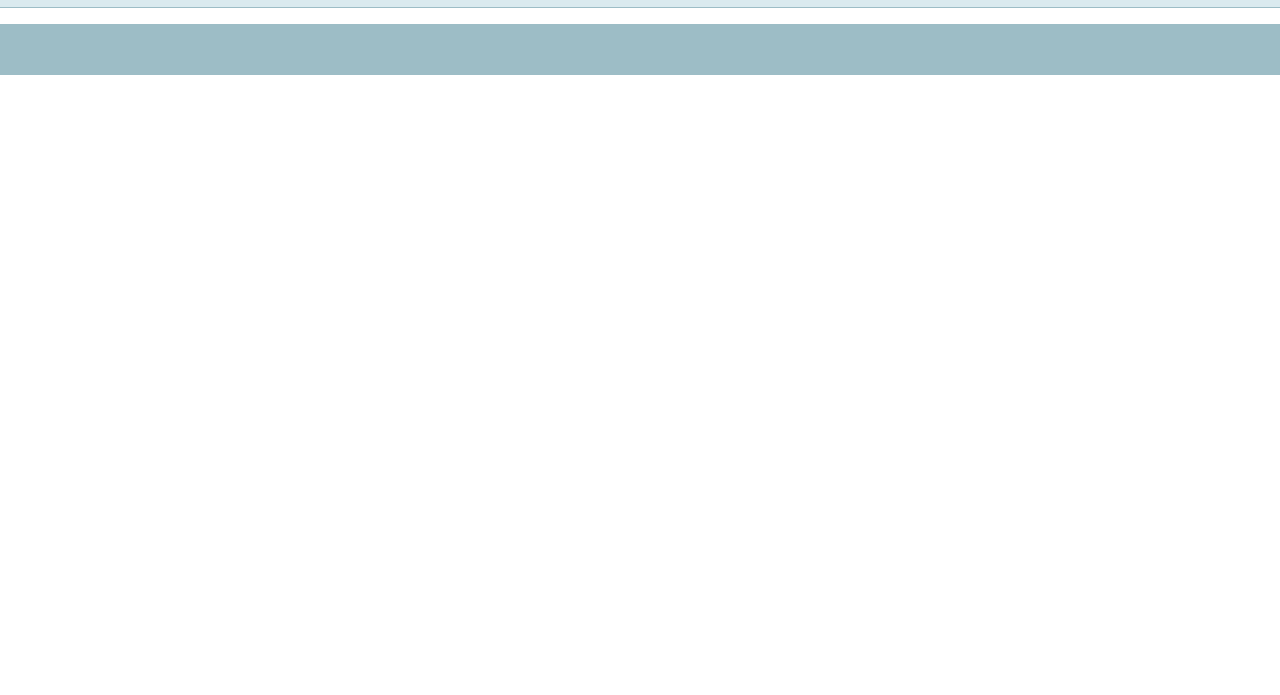
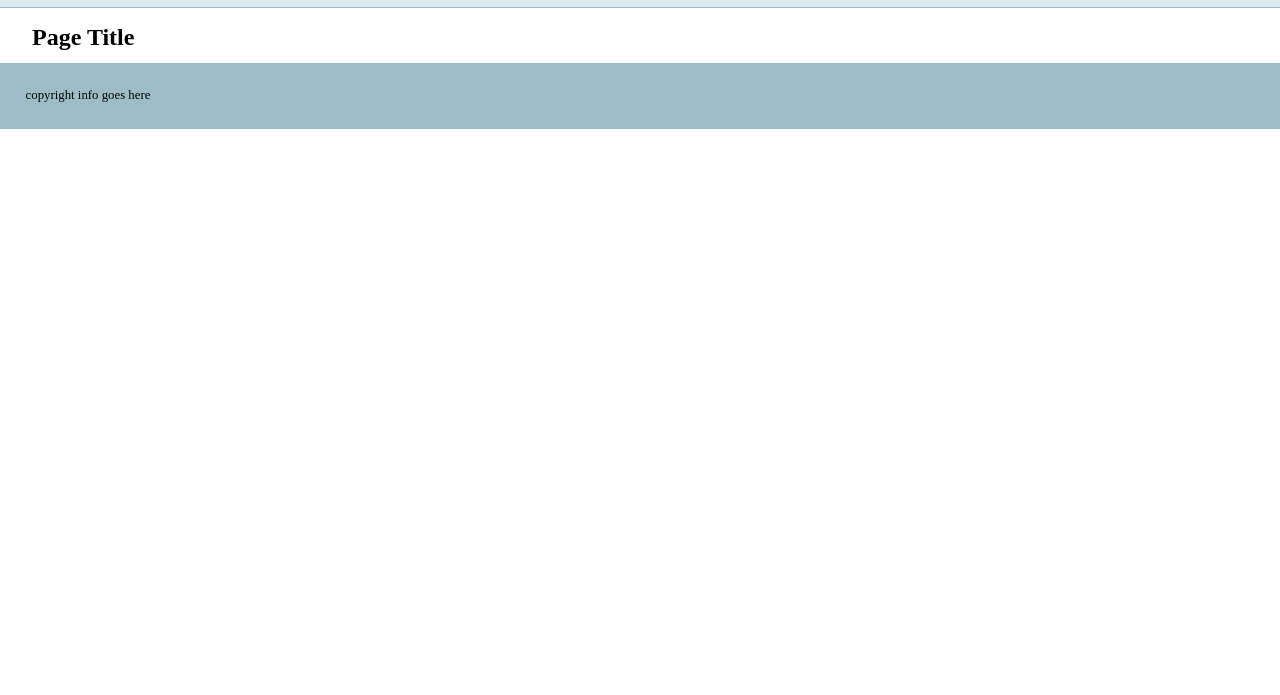
Before and after one commit to connermvincent/git-basics, a plain HTML site: page index.html in a window 1280 px wide. Shown: the part 105-800 px from the top of the page. Drawn offline with nearby package versions, Linux system fonts and the light colour scheme.

Commit message:
Additional index text

```diff
--- a/index.html
+++ b/index.html
@@ -19,8 +19,10 @@
     <nav id="pageNav">
     </nav>
     <main>
+        <h2>Page Title</h2>
     </main>
     <footer>
+        copyright info goes here
     </footer>
         <script>
 //use the modernizr load to load up external scripts. This will load the scripts asynchronously, but the order listed matters. Although it will load all scripts in parallel, it will execute them in the order listed
```
